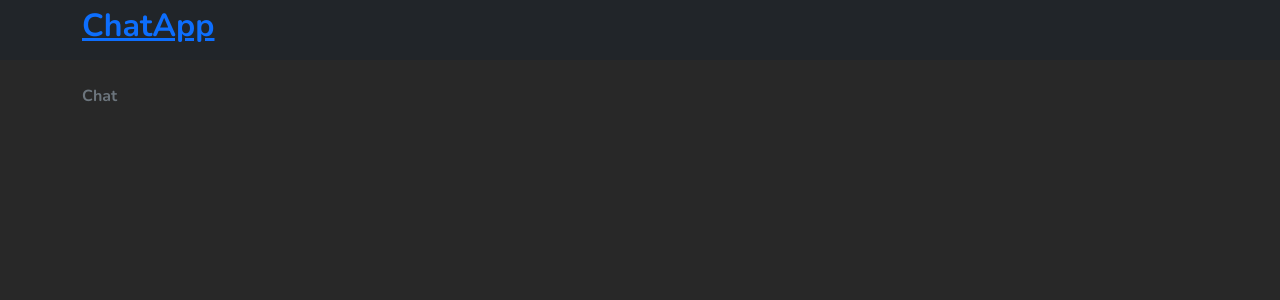
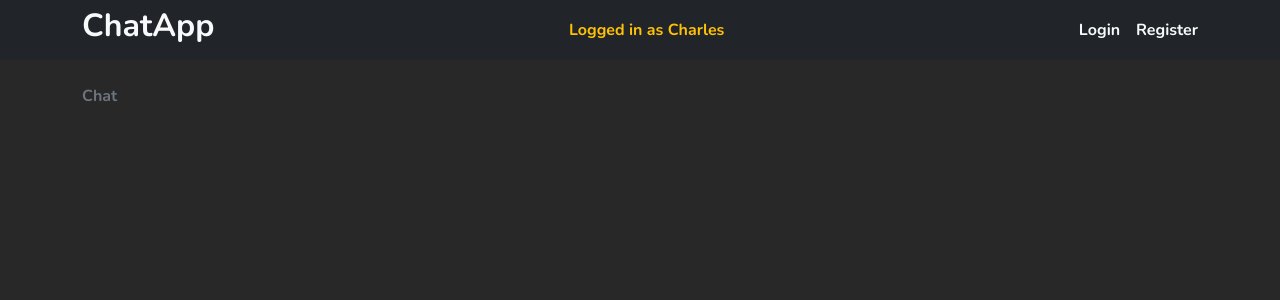
Before and after one commit to PathumMadhushan/ITPM_2023_GR34, a React (Vite) app in the folder chat-app/client/vite-project/: page / in a window 1280 px wide. Shown: the top 300 px of the page. Built offline with nearby package versions, Linux system fonts and the light colour scheme.

Commit message:
test color

```diff
--- a/chat-app/client/vite-project/src/components/NavBar.jsx
+++ b/chat-app/client/vite-project/src/components/NavBar.jsx
@@ -5,8 +5,21 @@ const NavBar = () => {
     return (<Navbar bg="dark" className="mb-4" style={{ height: "3.75rem" }}>
         <Container>
             <h2>
-              <Link to="/">ChatApp</Link>
+                <Link to="/" className="link-light text-decoration-none">
+                    ChatApp
+                </Link>
             </h2>
+            <span className="text-warning">Logged in as Charles</span>
+            <Nav>
+                <Stack direction="horizontal" gap={3}>
+                    <Link to="/login" className="link-light text-decoration-none">
+                    Login
+                    </Link>
+                <Link to="/register" className="link-light text-decoration-none">
+                    Register
+                </Link>
+                </Stack>
+            </Nav>
         </Container>
     </Navbar>
     );
```
